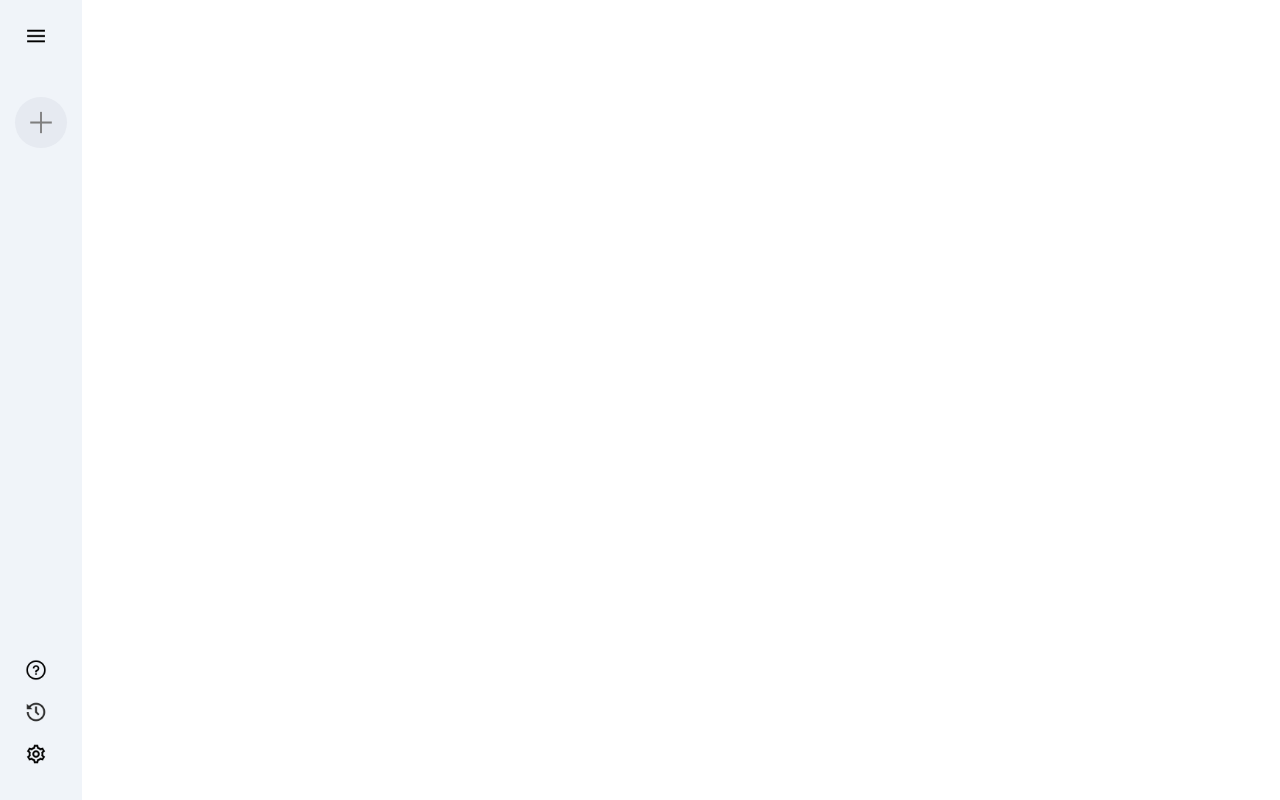
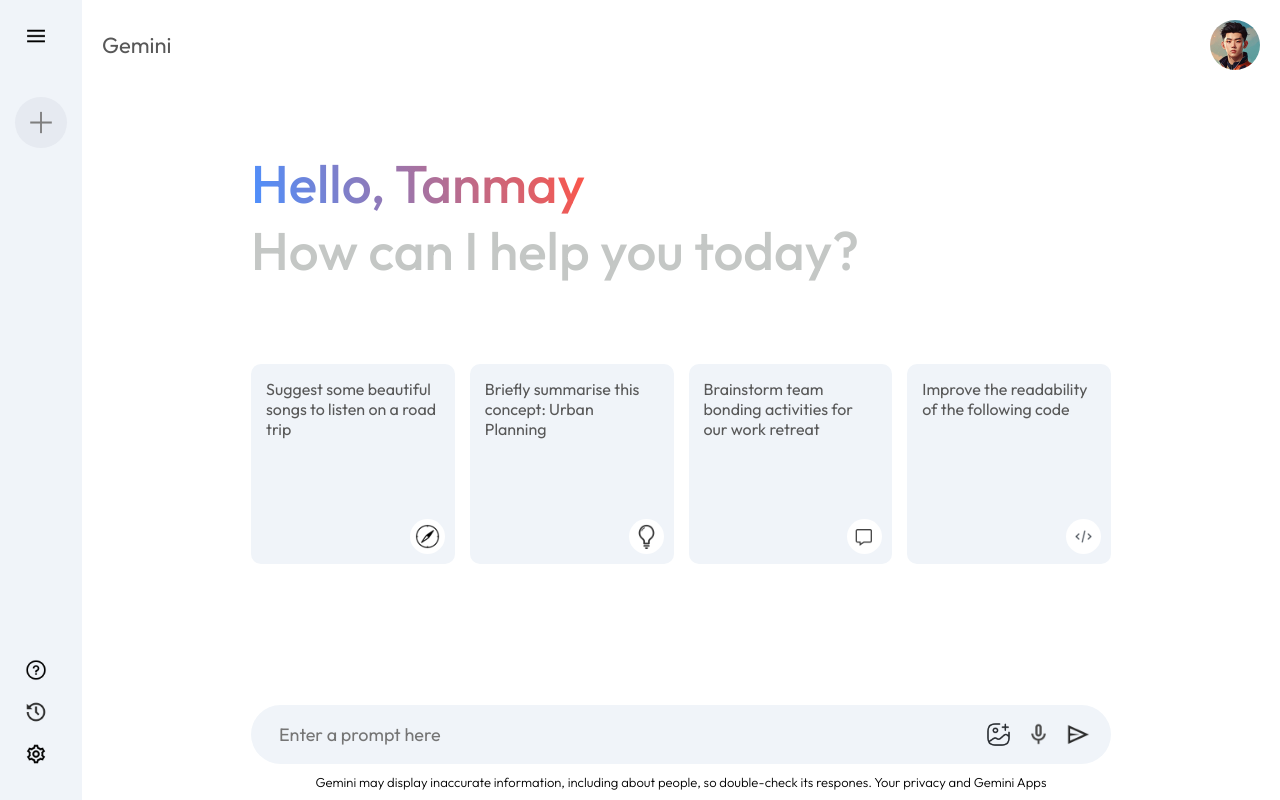
Before and after one commit to king-darkfirex/Gemini-Clone, a React (Vite) app: page / in a window 1280 px wide. Built offline with nearby package versions, Linux system fonts and the light colour scheme.

Commit message:
Make the main Section

```diff
--- a/src/App.jsx
+++ b/src/App.jsx
@@ -1,10 +1,12 @@
 import React from 'react'
 import Sidebar from './components/Sidebar/sidebar'
+import Main from './components/Main/Main'
 
 const App = () => {
   return (
     <>
       <Sidebar/>
+      <Main/>
     </>
   )
 }
--- /dev/null
+++ b/src/components/Main/Main.css
@@ -0,0 +1,121 @@
+.main{
+    flex: 1;
+    min-height: 100vh;
+    padding-bottom: 15vh;
+    position: relative;
+}
+
+.main .nav{
+    display: flex;
+    align-items: center;
+    justify-content: space-between;
+    font-size: 22px;
+    padding: 20px;
+    color: #585858;
+}
+
+.main .nav img{
+    width: 50px;
+    border-radius: 50%;
+    cursor: pointer;
+}
+
+.main-container{
+    max-width: 900px;
+    margin: auto;
+}
+
+.main .greet{
+    margin: 40px 0px;
+    font-size: 53px;
+    color: #c4c7c5;
+    font-weight: 500;
+    padding: 20px;
+}
+
+.main .greet span{
+    background: -webkit-linear-gradient(16deg, #4b90ff, #ff5546);
+    -webkit-background-clip: text;
+    -webkit-text-fill-color: transparent;
+}
+
+.main .cards{
+    display: grid;
+    grid-template-columns: repeat(auto-fill, minmax(180px, 1fr));
+    gap: 15px;
+    padding: 20px;
+}
+
+.main .card{
+    height: 200px;
+    padding: 15px;
+    background-color: #f0f4f9;
+    border-radius: 10px;
+    position: relative;
+    cursor: pointer;
+}
+
+.main .card img{
+    width: 35px;
+    padding: 5px;
+    position: absolute;
+    background-color: white;
+    border-radius: 20px;
+    bottom: 10px;
+    right: 10px;
+}
+
+.main .card p{
+    color: #585858;
+    font: 17px;
+}
+
+.main .card:hover{
+    background-color: #dfe4ea;
+}
+
+.main-bottom{
+    position: absolute;
+    bottom: 0;
+    width: 100%;
+    max-width: 900px;
+    padding: 0px 20px;
+    margin: auto;
+}
+
+.search-box{
+    display: flex;
+    align-items: center;
+    justify-content: space-between;
+    gap: 20px;
+    background-color: #f0f4f9;
+    padding: 10px 20px;
+    border-radius: 50px;
+}
+
+.search-box img{
+    width: 25px;
+    cursor: pointer;
+}
+
+.search-box input{
+    flex: 1;
+    background-color: transparent;
+    border: none;
+    outline: none;
+    padding: 8px;
+    font-size: 18px;
+}
+
+.search-box div{
+    display: flex;
+    align-items: center;
+    gap: 15px;
+}
+
+.main-bottom .bottom-info{
+    font-size: 13px;
+    margin: 10px auto;
+    text-align: center;
+    font-weight: 300;
+}
--- /dev/null
+++ b/src/components/Main/Main.jsx
@@ -0,0 +1,60 @@
+import React from 'react'
+import './Main.css'
+import { assets } from '../../assets/assets'
+
+const Main = () => {
+  return (
+    <div className='main'>
+        <div className="nav">
+            <p>Gemini</p>
+            <img src={assets.user_icon} alt="" />
+        </div>
+
+        <div className="main-container">
+            <div className="greet">
+                <p><span>Hello, Tanmay</span></p>
+                <p>How can I help you today?</p>
+            </div>
+
+            <div className="cards">
+                <div className="card">
+                    <p>Suggest some beautiful songs to listen on a road trip</p>
+                    <img src={assets.compass_icon} alt="" />
+                </div>
+
+                <div className="card">
+                    <p>Briefly summarise this concept: Urban Planning</p>
+                    <img src={assets.bulb_icon} alt="" />
+                </div>
+
+                <div className="card">
+                    <p>Brainstorm team bonding activities for our work retreat</p>
+                    <img src={assets.message_icon} alt="" />
+                </div>
+
+                <div className="card">
+                    <p>Improve the readability of the following code</p>
+                    <img src={assets.code_icon} alt="" />
+                </div>
+            </div>
+
+            <div className="main-bottom">
+                <div className="search-box">
+                    <input type="text" placeholder='Enter a prompt here'/>
+                    <div>
+                        <img src={assets.gallery_icon} alt="" />
+                        <img src={assets.mic_icon} alt="" />
+                        <img src={assets.send_icon} alt="" />
+                    </div>
+                </div>
+
+                <p className="bottom-info">
+                    Gemini may display inaccurate information, including about people, so double-check its respones. Your privacy and Gemini Apps
+                </p>
+            </div>
+        </div>
+    </div>
+  )
+}
+
+export default Main
--- a/src/index.css
+++ b/src/index.css
@@ -1,8 +1,10 @@
+@import url('https://fonts.googleapis.com/css2?family=Outfit:wght@100..900&display=swap');
+
 *{
   margin: 0;
   padding: 0;
   box-sizing: border-box;
-
+  font-family: Outfit;
 }
 
 #root{
```
